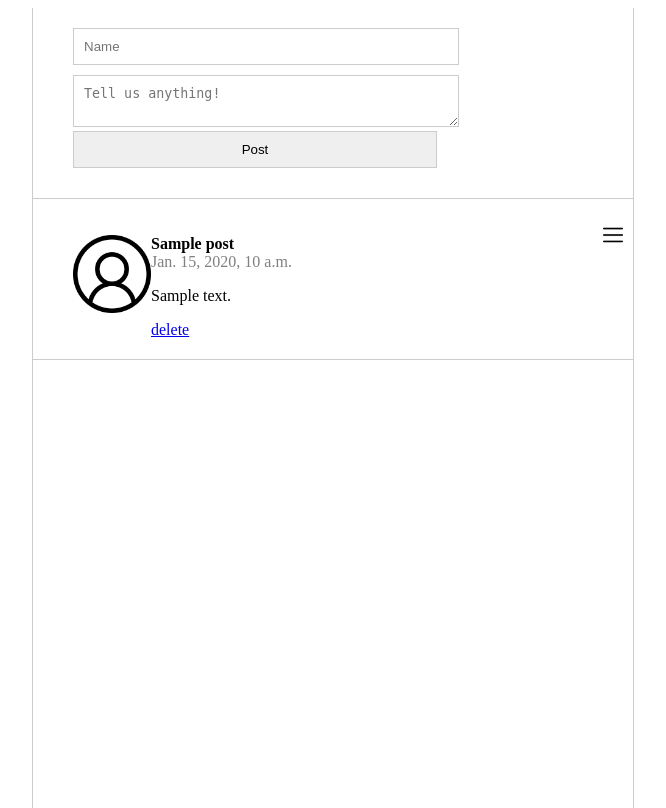
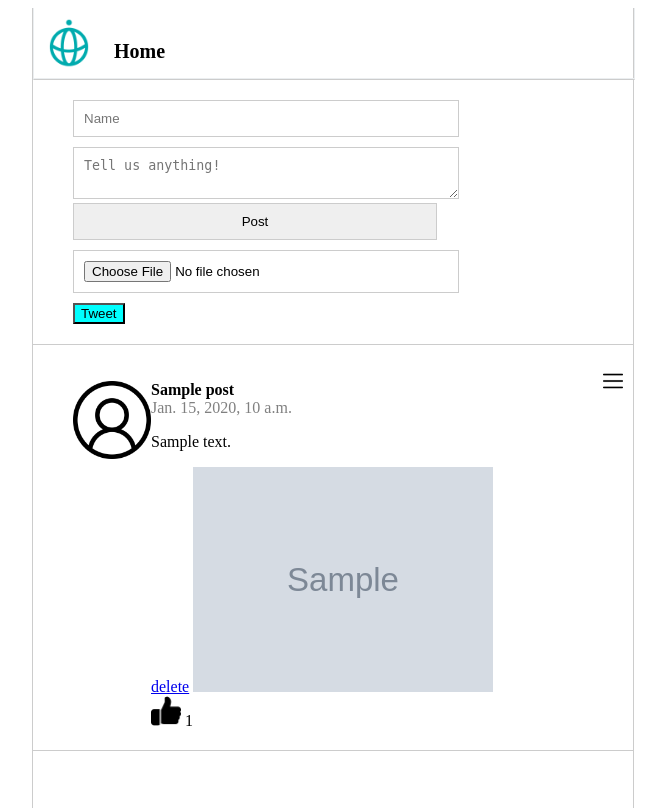
Before and after one commit to Pratikdc/TwitterClone2, a Django app: template templates/posts.html in a window 1280 px wide. Shown: the whole page, without its empty margins (307-973 px from the left). Run offline with Django 3.2, Linux system fonts and the light colour scheme; the template is opened without the code that fills it: most values are stand-ins (such as "Sample title", 1, 10 or a date in 2020); grey boxes marked "Sample" are stand-in pictures.

Commit message:
Almost completed project

```diff
--- a/posts/urls.py
+++ b/posts/urls.py
@@ -1,8 +1,10 @@
 
 from django.urls import path
-from . import views
+from .import views
 
 urlpatterns = [
     path('', views.index, name='index'),
-    path('delete/<int:post_id>/', views.delete, name='delete')
+    path('delete/<int:post_id>/', views.delete, name='delete'),
+    path('update/<int:post_id>/', views.update, name='update'),
+    path('like/<int:post_id>/', views.like, name='like')
 ]
--- a/static/css/style.css
+++ b/static/css/style.css
@@ -14,6 +14,37 @@ body {
   border-left: 1px solid #ccc;
   border-right: 1px solid #ccc;
 }
+
+.main {
+  width: 100%;
+  max-width: 600px;
+  border-left: 2px solid rgb(235, 238, 240);
+  border-right: 2px solid rgb(235, 238, 240);
+  border-bottom: 1px solid #ccc;
+}
+
+.main .main-header {
+  display: flex;
+  justify-content: left;
+  align-items: center;
+}
+
+.main .main-header .logo {
+  width: 50px;
+  margin-right: 20px;
+}
+
+.main .main-header h1 {
+  font-size: 20px;
+  line-height: 20px;
+  margin-bottom: 0;
+  font-weight: bold;
+}
+
+section {
+  display: block;
+}
+
 /*
 post
 */
@@ -23,6 +54,17 @@ post
   border-bottom: 1px solid #ccc;
 }
 
+.post_for {
+  padding: 20px 40px;
+  border-bottom: 2px solid #ccc;
+  /* width: 100% 80px; */
+  flex-grow: 1;
+}
+
+.bottom-area .btn {
+  margin-top: 10px;
+}
+
 .post_form input {
   width: 70%;
   margin-bottom: 10px;
@@ -30,10 +72,28 @@ post
   border: 1px solid #ccc;
 }
 
+.post_for input {
+  border: 0px;
+  width: 100%;
+  background: #e6fef7;
+  border-radius: 5px;
+  margin-bottom: 10px;
+  padding: 10px;
+}
+
 .post_form textarea {
   width: 70%;
   padding: 10px;
   border: 1px solid #ccc;
+}
+
+.post_for .texted {
+  border: 0px;
+  width: 100%;
+  height: 100px;
+  border-radius: 5px;
+  margin-bottom: 10px;
+  padding: 10px;
 }
 
 .posts ul {
@@ -90,6 +150,45 @@ post
   color: gray;
 }
 
+.main {
+  text-align: left;
+}
+
+.main {
+  width: 100%;
+  max-width: 600px;
+  border-left: 1px solid rgb(235, 238, 240);
+  border-right: 1px solid rgb(235, 238, 240);
+}
+
+.main .main-header h1 {
+  font-size: 20px;
+  line-height: 20px;
+  margin-bottom: 0;
+  font-weight: bold;
+}
+
+.main .main-header {
+  padding: 10px;
+  border-bottom: 1px solid rgb(235, 238, 240);
+}
+
+.main .main-header {
+  display: flex;
+  justify-content: left;
+  align-items: center;
+}
+
+.main .main-header .logo {
+  width: 50px;
+  margin-right: 20px;
+}
+
+form {
+  display: block;
+  margin-top: 0em;
+}
+
 @media screen and (max-width: 500px) {
   .posts li .name_body .name {
     font-size: 20px;
--- a/templates/base.html
+++ b/templates/base.html
@@ -4,7 +4,7 @@
     <meta charset="UTF-8">
     <meta http-equiv="X-UA-Compatible" content="IE=edge">
     <meta name="viewport" content="width=device-width, initial-scale=1.0">
-    <title>Django Forum</title>
+    <title>Twitter</title>
     {% load static %}
     <link href="{% static 'css/style.css' %}" rel="stylesheet" />
 </head>
--- a/templates/posts.html
+++ b/templates/posts.html
@@ -2,21 +2,37 @@
 {% block content %}
 {% load static %}
 <section class="content">
+    <div class="main">
+        <div class="main-header">
+            <img src="/static/img/techis-logo.png" class="logo">
+            <h1>Home</h1>
+        </div>
+    </div>
     <section class="post_form">
-        <form action="/" method="POST">
+        <form action="/" method="POST" enctype="multipart/form-data">
             {% csrf_token %}
             <input type="text" name="name" placeholder="Name" required />
             <textarea name="body" placeholder="Tell us anything!" required></textarea>
             <input type="submit" value="Post" />
+            <input type="file" name="image" />
+            <!-- <input type="submit" value="Tweet" style="margin-left: 150px; " /> -->
+            <div class=“bottom-area”>
+
+                <button class="btn btn-primary" type=“submit” style="color:black;background-color: aqua; margin-right: 30px;">Tweet</button>
+            </div>
         </form>
     </section>
     <section class="posts">
+        {% if tweets.count == 0 %}
+        <p class="p-3 ">There is no tweet now.</p>
+        {% else %}
         <ul>
             {% for post in posts %}
             <li>
                 <img class="menu_icon js-menu-icon" src="{% static 'img/menu.png' %}" />
                 <div class="menu">
-                    <a href="/delete/{{ post.id }}/">Delete</a>
+                    <a href="/delete/{{ post.id }}/">Delete</a><br>
+                    <a href="/update/{{ post.id }}/">Edit</a>
                 </div>
                 <div class="logo">
                     <img src="{% static 'img/user.png' %}" />
@@ -26,10 +42,19 @@
                     <div class ="datetime">{{ post.created_at }}</div>
                     <p>{{ post.body}}</p>
                     <a href="/delete/{{ post.id }}/">delete</a>
+                    <img src="{{ post.image.url}} " style="width:300px ">
+
+                    <div>
+                        <a href="/like/{{post.id}}/ ">
+                            <img src="{% static 'img/like.png' %} " style="width: 30px "></a>
+                        {{post.like_count}}
+
+                    </div>
                 </div>
             </li>
             {% endfor %}
         </ul>
+        {% endif %}
     </section>
     <script src="https://code.jquery.com/jquery-3.6.0.js" integrity="sha256-H+K7U5CnXl1h5ywQfKtSj8PCmoN9aaq30gDh27Xc0jk=" crossorigin="anonymous"></script>
     <script src="{% static 'js/posts.js' %}"></script>
```
Also changed, not shown: django_forum/settings.py (+25 -4 lines), posts/models.py (+10 -0 lines), posts/views.py (+28 -0 lines), templates/update.html (added, +25 -0 lines), db.sqlite3, posts/migrations/0001_initial.py, posts/migrations/0002_auto_20220204_0253.py, posts/migrations/0003_remove_post_created at.py (added), static/img/like.png (added), static/img/techis-logo.png (added), 1 other file.
